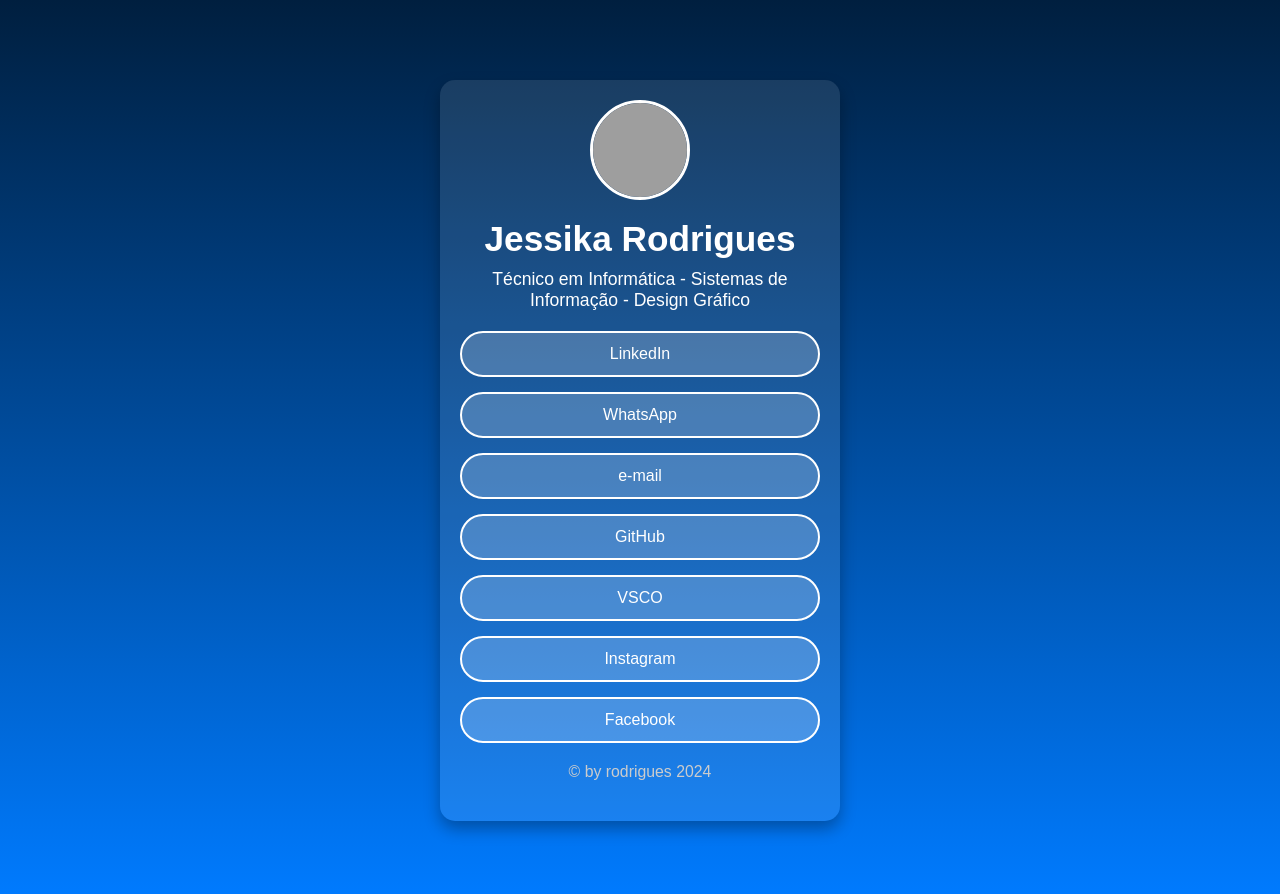
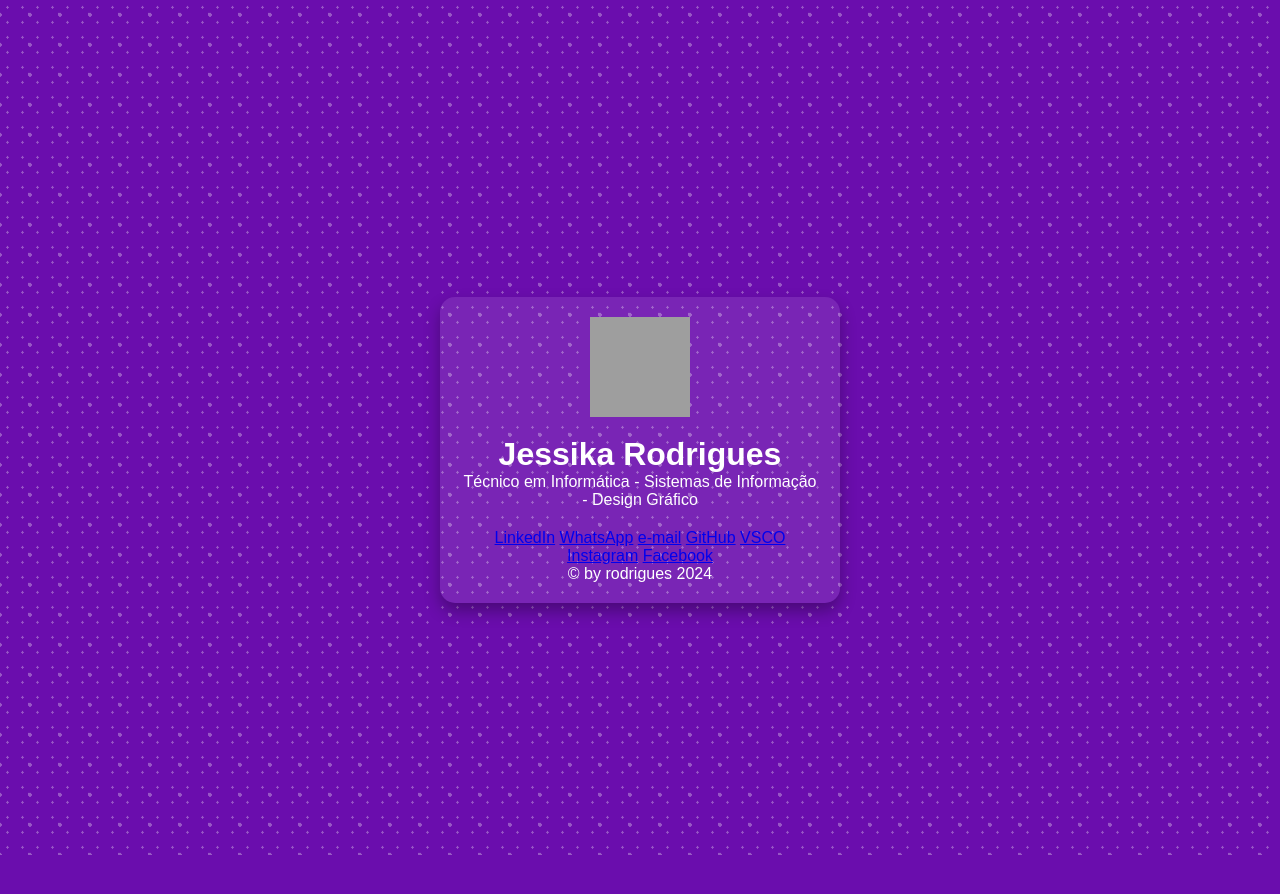
Before and after one commit to jesscatt/Jessika.rodrigues, a Jekyll site: the page built from index.md, in a window 1280 px wide. Shown: the top 894 px of the page. Built offline with Jekyll 4.4.1, drawn with Linux system fonts in a browser that asks for light colours; grey boxes are pictures that could not be loaded.

Commit message:
Update style.css

```diff
--- a/assets/style.css
+++ b/assets/style.css
@@ -7,15 +7,44 @@
 
 body {
   font-family: 'Arial', sans-serif;
-  background: linear-gradient(to bottom, #001f3f, #007bff);
+  background: #6a0dad; /* Cor de fundo roxa */
+  color: #fff;
+  overflow: hidden; /* Impede rolagem causada pelos brilhinhos */
+  position: relative; /* Para posicionar brilhinhos absolutamente */
   display: flex;
   justify-content: center;
   align-items: center;
   height: 100vh;
-  color: #fff;
+}
+
+/* Brilhinhos */
+body::before {
+  content: '';
+  position: absolute;
+  top: 0;
+  left: 0;
+  width: 100%;
+  height: 100%;
+  background: radial-gradient(circle, rgba(255, 255, 255, 0.3) 10%, transparent 10%),
+              radial-gradient(circle, rgba(255, 255, 255, 0.3) 10%, transparent 10%);
+  background-size: 15px 15px, 30px 30px;
+  background-position: 0 0, 15px 15px;
+  animation: sparkle 1.5s infinite;
+  z-index: 1;
+}
+
+@keyframes sparkle {
+  0% {
+    transform: translateY(0);
+  }
+  100% {
+    transform: translateY(-100%);
+  }
 }
 
 .container {
+  position: relative;
+  z-index: 2; /* Garante que a caixa fique acima dos brilhinhos */
   text-align: center;
   background: rgba(255, 255, 255, 0.1);
   padding: 20px;
@@ -36,90 +65,4 @@ header {
 .profile-picture img {
   width: 100px; /* Ajuste o tamanho conforme necessário */
   height: 100px; /* Ajuste o tamanho conforme necessário */
-  border-radius: 50%; /* Faz a imagem ficar redonda */
-  object-fit: cover; /* Mantém a proporção da imagem */
-  border: 3px solid #fff; /* Adiciona uma borda branca ao redor da imagem */
-}
-
-h1 {
-  font-size: 2.2em;
-  margin-bottom: 10px;
-}
-
-p {
-  font-size: 1.1em;
-  margin-bottom: 20px;
-}
-
-.button-container {
-  display: flex;
-  flex-direction: column;
-  gap: 15px;
-}
-
-.button {
-  background: rgba(255, 255, 255, 0.2);
-  color: #fff;
-  padding: 12px 20px;
-  border-radius: 30px;
-  text-decoration: none;
-  font-size: 1em;
-  border: 2px solid #fff;
-  transition: all 0.3s ease;
-  position: relative;
-  overflow: hidden;
-}
-
-.button:hover {
-  background: rgba(255, 255, 255, 0.4);
-  transform: translateY(-5px);
-  box-shadow: 0 4px 10px rgba(0, 0, 0, 0.2);
-}
-
-.button::before {
-  content: '';
-  position: absolute;
-  top: 50%;
-  left: 50%;
-  width: 300%;
-  height: 300%;
-  background: radial-gradient(circle, rgba(255, 255, 255, 0.5), transparent);
-  transform: translate(-50%, -50%) scale(0);
-  transition: transform 0.5s ease;
-}
-
-.button:hover::before {
-  transform: translate(-50%, -50%) scale(1);
-}
-
-footer {
-  margin-top: 20px;
-  font-size: 0.9em;
-  color: #ccc;
-}
-
-/* Media Queries */
-@media (max-width: 600px) {
-  .container {
-    padding: 15px;
-    max-width: 95%;
-  }
-
-  h1 {
-    font-size: 1.8em;
-  }
-
-  p {
-    font-size: 2em;
-    margin-bottom: 15px;
-  }
-
-  .button {
-    padding: 10px 15px;
-    font-size: 0.9em;
-  }
-
-  .button-container {
-    gap: 10px;
-  }
-}
+  border-radius:
```
